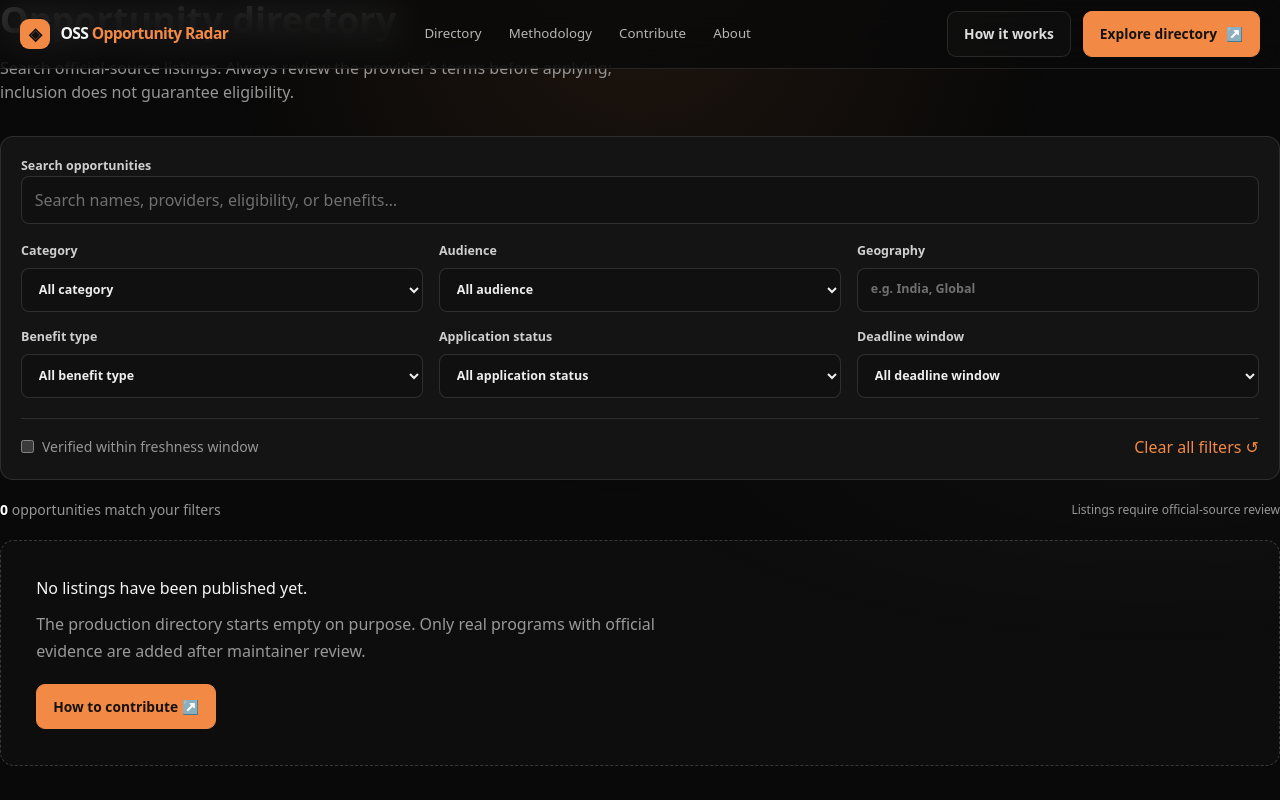
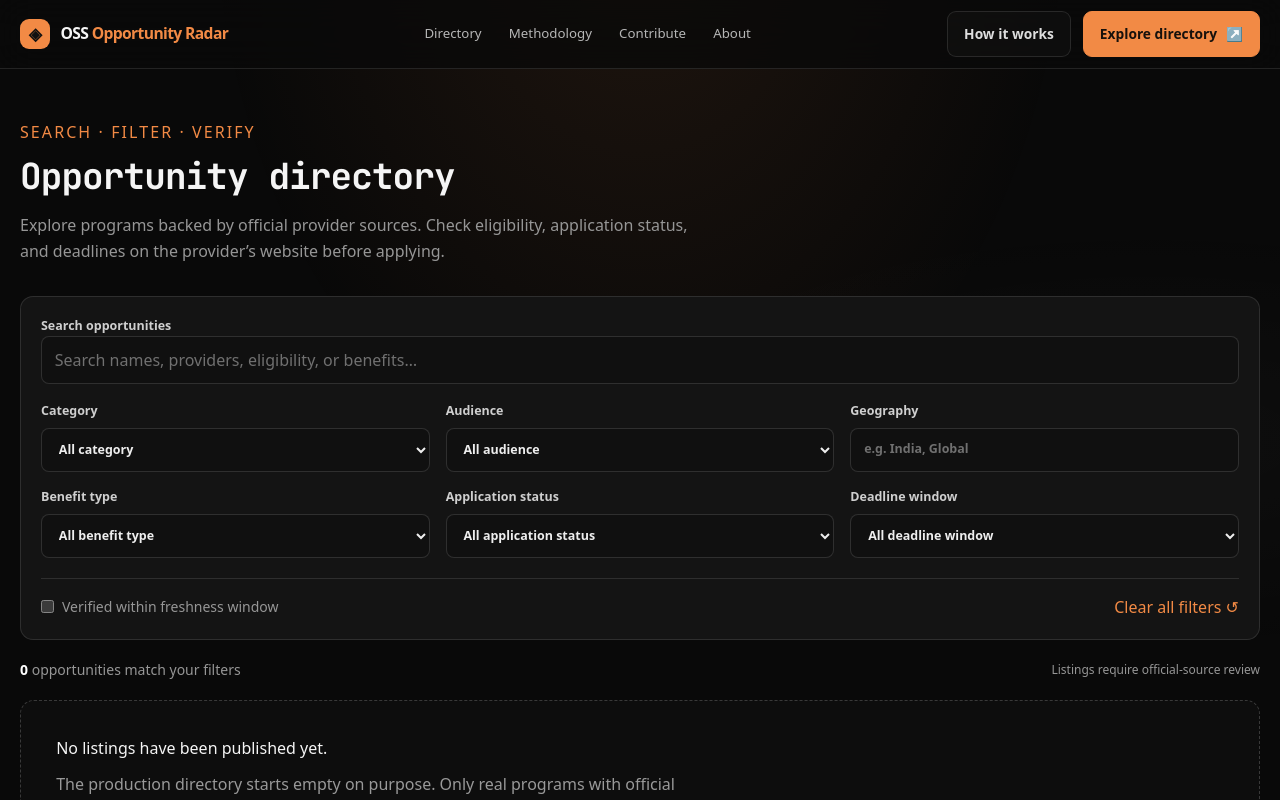
Before and after one commit to nameisrockstar-code/oss-opportunity-radar, a Next.js app: page /opportunities in a window 1280 px wide. Shown: the top 800 px of the page. Built offline with nearby package versions, Linux system fonts and the light colour scheme.

Commit message:
Apply template layout to opportunity directory page

```diff
--- a/src/app/opportunities/page.tsx
+++ b/src/app/opportunities/page.tsx
@@ -1,3 +1,18 @@
-import {Directory} from '@/components/directory';
-import {loadOpportunities} from '@/lib/opportunities';
-export default function Opportunities(){return <><h1 className="text-3xl md:text-4xl font-black">Opportunity directory</h1><p className="muted my-4 max-w-2xl">Search official-source listings. Always review the provider’s terms before applying; inclusion does not guarantee eligibility.</p><Directory items={loadOpportunities()}/></>}
+import { Directory } from '@/components/directory';
+import { loadOpportunities } from '@/lib/opportunities';
+
+export default function Opportunities() {
+  const items = loadOpportunities();
+  return (
+    <div className="shell section" style={{ paddingTop: '7.5rem' }}>
+      <div className="max-w-3xl">
+        <span className="section-kicker">Search · Filter · Verify</span>
+        <h1 className="mt-3 font-mono text-4xl font-bold tracking-tight">Opportunity directory</h1>
+        <p className="mt-4 max-w-2xl leading-relaxed muted">
+          Explore programs backed by official provider sources. Check eligibility, application status, and deadlines on the provider’s website before applying.
+        </p>
+      </div>
+      <Directory items={items} />
+    </div>
+  );
+}
```
